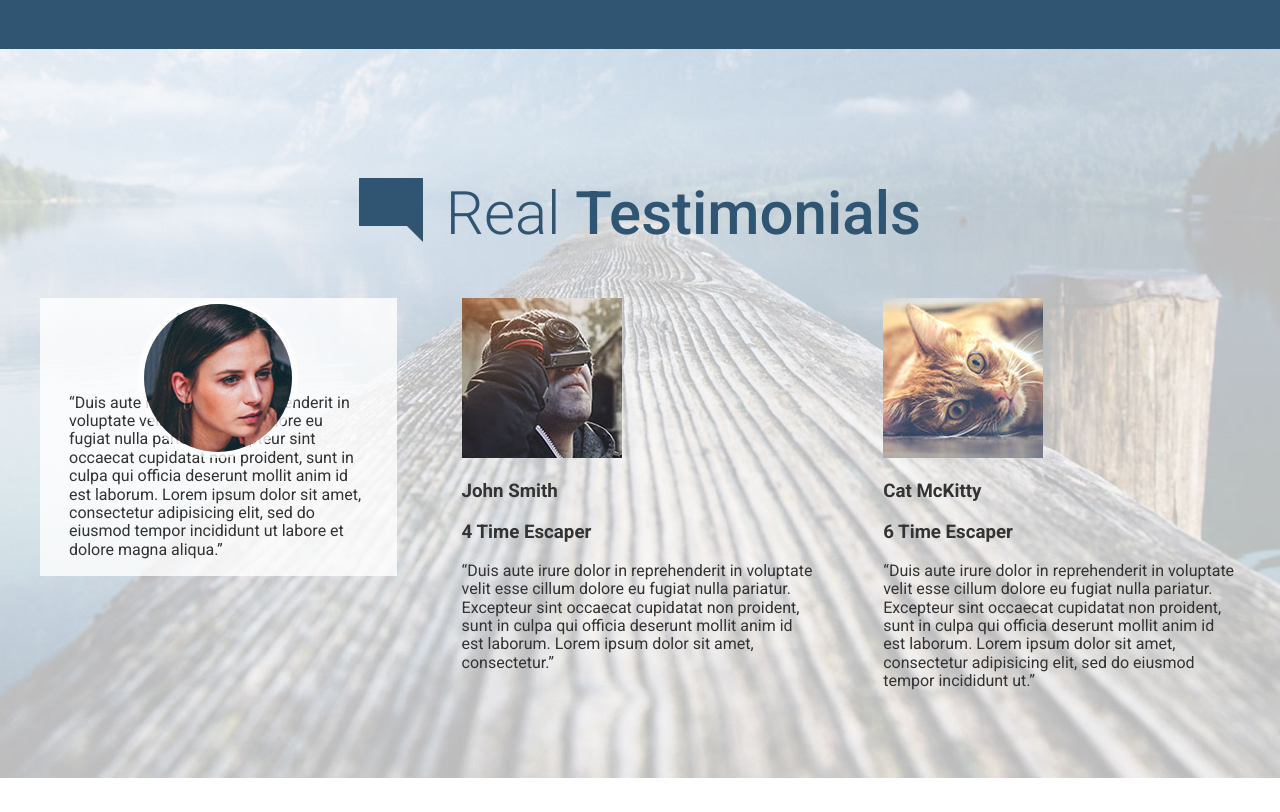
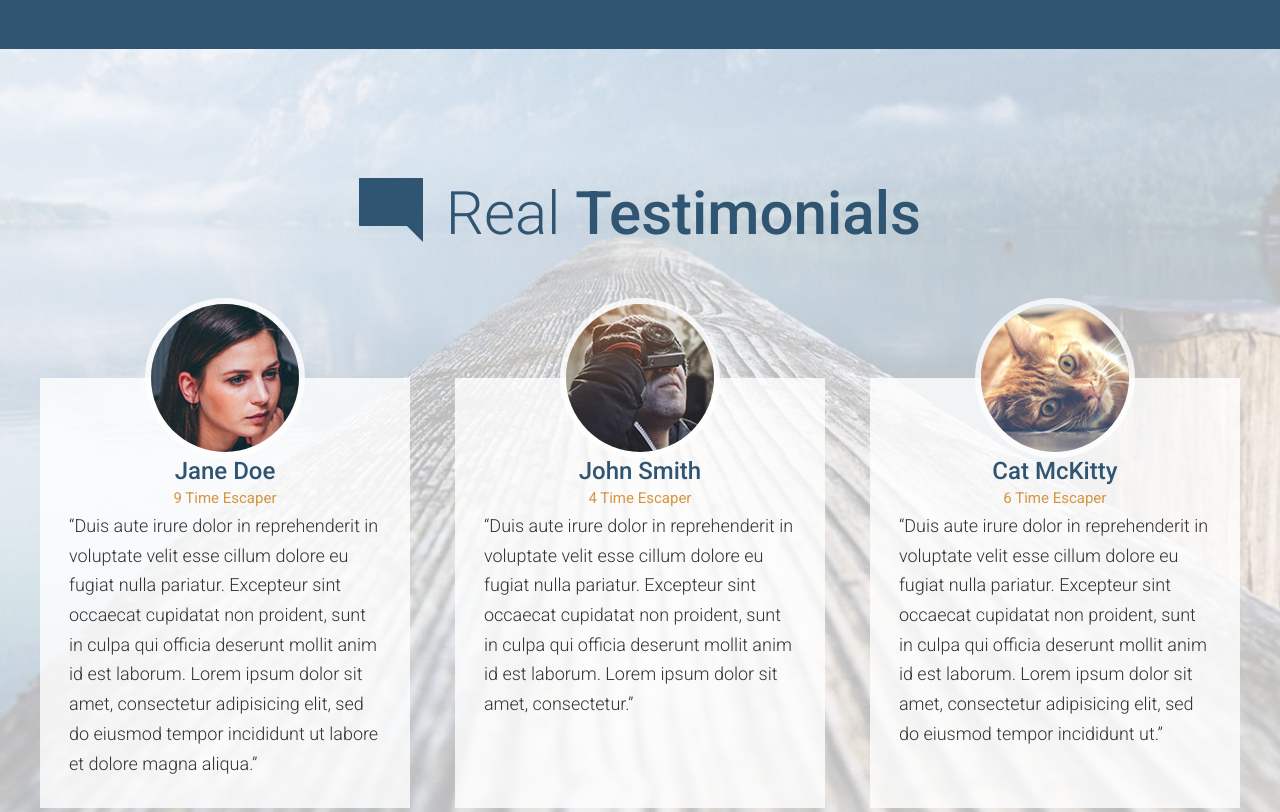
Before and after one commit to chrisgbradley/travel-site, a website: page app/index.html in a window 1280 px wide. Shown: the part 2986-3798 px from the top of the page. Drawn offline with Linux system fonts and the light colour scheme.

Commit message:
finish testimonial styles

```diff
--- a/app/assets/styles/base/_mixins.css
+++ b/app/assets/styles/base/_mixins.css
@@ -11,7 +11,7 @@
 }
 
 @define-mixin atLarge {
-	@media (min-width: 1200px) {
+	@media (min-width: 1010px) {
 		@mixin-content;
 	}
 }
--- a/app/assets/styles/modules/_page-section.css
+++ b/app/assets/styles/modules/_page-section.css
@@ -4,13 +4,34 @@
 	@mixin atMedium {
 		padding: 4.5rem 0;
 	}
+
+	&--no-b-padding-until-medium {
+		padding-bottom: 0;
+
+		@mixin atMedium {
+			padding-bottom: 4.5rem;
+		}
+	}
+
+	&--no-b-padding-until-large {
+		padding-bottom: 0;
+
+		@mixin atLarge {
+			padding-bottom: 4.5rem;
+		}
+	}
+
 	&--blue {
 		background-color: $mainBlue;
 		color: #fff;
 	}
 
 	&--testimonials {
-		background: url("/assets/images/testimonials-bg.jpg") top center no-repeat;
-		background-size: cover;
+		background-color: #e0e6ef;
+
+		@mixin atLarge {
+			background: url("/assets/images/testimonials-bg.jpg") top center no-repeat;
+			background-size: cover;
+		}
 	}
 }
--- a/app/assets/styles/modules/_row.css
+++ b/app/assets/styles/modules/_row.css
@@ -9,6 +9,10 @@
 		margin-right: -100px;
 	}
 
+	&--gutters-small {
+		margin-right: -45px;
+	}
+
 	&--gutters > div {
 		padding-right: 65px;
 	}
@@ -17,8 +21,16 @@
 		padding-right: 100px;
 	}
 
+	&--gutters-small > div {
+		padding-right: 45px;
+	}
+
 	&__b-margin-until-medium {
 		margin-bottom: 1rem;
+	}
+
+	&--t-padding {
+		padding-top: 80px;
 	}
 
 
@@ -50,4 +62,56 @@
 			width: 63%;
 		}
 	}
+
+	@mixin atLarge{
+		&__b-margin-until-large {
+			margin-bottom: 0;
+		}
+
+		&__large-4 {
+			float: left;
+			width: 33.33%;
+		}
+
+		&__large-4--larger {
+			width: 37%;
+		}
+
+		&__large-6 {
+			float: left;
+			width: 50%;
+		}
+
+		&__large-8 {
+			float: left;
+			width: 66.66%;
+		}
+
+		&__large-8--smaller {
+			width: 63%;
+		}
+	}
+
+	/* BEGIN EQUAL HEIGHT RULES */
+	&--equal-height-at-medium {
+		@mixin atMedium {
+			display: flex;
+		}
+
+		& > div {
+			float: none;
+			display: flex;
+		}
+	}
+
+	&--equal-height-at-large {
+		@mixin atLarge {
+			display: flex;
+		}
+
+		& > div {
+			float: none;
+			display: flex;
+		}
+	}
 }
--- a/app/assets/styles/modules/_testimonial.css
+++ b/app/assets/styles/modules/_testimonial.css
@@ -1,16 +1,22 @@
 .testimonial {
 	background-color: rgba(255, 255, 255, .8);
-	padding: 0 1.8125rem 1px 1.8125rem;
+	padding: 0 1.8125rem 1px 18px;
+	margin-bottom: 98px;
+
+	@mixin atLarge {
+		padding: 0 1.8125rem 1px 1.8125rem;
+		margin-bottom: 0;
+	}
 
 	&__photo {
 		position: relative;
-		top: -50%;
+		top: -80px;
 		border-radius: 50% 50%;
 		border: 6px solid rgba(255, 255, 255, .8);
 		overflow: hidden;
 		width: 160px;
 		height: 160px;
-		margin: 0 auto -50% auto;
+		margin: 0 auto -80px auto;
 	}
 
 	&__title {
@@ -28,4 +34,8 @@
 		font-size: .9375rem;
 		margin: .25rem 1rem;
 	}
+
+	&--last {
+		margin-bottom: 0;
+	}
 }
--- a/app/assets/styles/modules/_wrapper.css
+++ b/app/assets/styles/modules/_wrapper.css
@@ -8,6 +8,26 @@
 
 	&--medium {
 		max-width: 976px;
+	}
+
+	&--no-padding-until-medium {
+		padding-left: 0;
+		padding-right: 0;
+
+		@mixin atMedium {
+			padding-left: 18px;
+			padding-right: 18px;
+		}
+	}
+
+	&--no-padding-until-large{
+		padding-left: 0;
+		padding-right: 0;
+
+		@mixin atLarge {
+			padding-left: 18px;
+			padding-right: 18px;
+		}
 	}
 
 	&--b-margin {
--- a/app/index.html
+++ b/app/index.html
@@ -132,42 +132,51 @@
     </div>
   </div>
 
-  <div id="testimonials" class="page-section page-section--testimonials">
-    <div class="wrapper">
+  <div id="testimonials" class="page-section page-section--no-b-padding-until-large page-section--testimonials">
+    <div class="wrapper wrapper--no-padding-until-large">
       <h2 class="section-title section-title--blue"><img class="section-title__icon" src="assets/images/icons/comment.svg"> Real <strong>Testimonials</strong></h2>
 
-      <div class="row row--gutters">
-        <div class="row__medium-4">
+      <div class="row row--gutters-small row--t-padding row--equal-height-at-large generic-content-container">
+        <div class="row__large-4">
           <div class="testimonial">
             <div class="testimonial__photo">
-              <img src="assets/images/testimonial-jane.jpg">
+              <img sizes="160px" srcset="assets/images/testimonial-jane.jpg 160w, assets/images/testimonial-jane-hi-dpi.jpg 320w" alt="Jane Doe">
             </div>
             <h3 class="testimonial__title">Jane Doe</h3>
             <h4 class="testimonial__subtitle">9 Time Escaper</h4>
             <p>&ldquo;Duis aute irure dolor in reprehenderit in voluptate velit esse cillum dolore eu fugiat nulla
+              pariatur. Excepteur sint occaecat cupidatat non proident, sunt in culpa qui officia deserunt mollit anim id est
+              laborum. Lorem ipsum dolor sit amet, consectetur adipisicing elit, sed do eiusmod tempor incididunt ut labore et
+              dolore magna aliqua.&rdquo;</p>
+          </div>
+        </div>
+        <div class="row__large-4">
+          <div class="testimonial">
+            <div class="testimonial__photo">
+              <img sizes="160px" srcset="assets/images/testimonial-john.jpg 160w, assets/images/testimonial-john-hi-dpi.jpg 320w" alt="John Smith">
+            </div>
+            <h3 class="testimonial__title">John Smith</h3>
+            <h4 class="testimonial__subtitle">4 Time Escaper</h4>
+            <p>&ldquo;Duis aute irure dolor in reprehenderit in voluptate velit esse cillum dolore eu fugiat nulla
               pariatur.
               Excepteur sint occaecat cupidatat non proident, sunt in culpa qui officia deserunt mollit anim id est
               laborum.
-              Lorem ipsum dolor sit amet, consectetur adipisicing elit, sed do eiusmod tempor incididunt ut labore et
-              dolore
-              magna aliqua.&rdquo;</p>
+              Lorem ipsum dolor sit amet, consectetur.&rdquo;</p>
           </div>
         </div>
-        <div class="row__medium-4">
-          <img src="assets/images/testimonial-john.jpg">
-          <h3>John Smith</h3>
-          <h3>4 Time Escaper</h3>
-          <p>&ldquo;Duis aute irure dolor in reprehenderit in voluptate velit esse cillum dolore eu fugiat nulla pariatur.
-            Excepteur sint occaecat cupidatat non proident, sunt in culpa qui officia deserunt mollit anim id est laborum.
-            Lorem ipsum dolor sit amet, consectetur.&rdquo;</p>
-        </div>
-        <div class="row__medium-4">
-          <img src="assets/images/testimonial-cat.jpg">
-          <h3>Cat McKitty</h3>
-          <h3>6 Time Escaper</h3>
-          <p>&ldquo;Duis aute irure dolor in reprehenderit in voluptate velit esse cillum dolore eu fugiat nulla pariatur.
-            Excepteur sint occaecat cupidatat non proident, sunt in culpa qui officia deserunt mollit anim id est laborum.
-            Lorem ipsum dolor sit amet, consectetur adipisicing elit, sed do eiusmod tempor incididunt ut.&rdquo;</p>
+        <div class="row__large-4">
+          <div class="testimonial testimonial--last">
+            <div class="testimonial__photo">
+              <img sizes="160px" srcset="assets/images/testimonial-cat.jpg 160w, assets/images/testimonial-cat-hi-dpi.jpg 320w" alt="Cat McKitty">
+            </div>
+            <h3 class="testimonial__title">Cat McKitty</h3>
+            <h4 class="testimonial__subtitle">6 Time Escaper</h4>
+            <p>&ldquo;Duis aute irure dolor in reprehenderit in voluptate velit esse cillum dolore eu fugiat nulla
+              pariatur.
+              Excepteur sint occaecat cupidatat non proident, sunt in culpa qui officia deserunt mollit anim id est
+              laborum.
+              Lorem ipsum dolor sit amet, consectetur adipisicing elit, sed do eiusmod tempor incididunt ut.&rdquo;</p>
+          </div>
         </div>
       </div>
     </div>
--- a/app/temp/styles/styles.css
+++ b/app/temp/styles/styles.css
@@ -482,6 +482,32 @@ a {
 		max-width: 976px;
 	}
 
+.wrapper--no-padding-until-medium {
+		padding-left: 0;
+		padding-right: 0;
+	}
+
+@media (min-width: 800px) {
+
+.wrapper--no-padding-until-medium {
+			padding-left: 18px;
+			padding-right: 18px
+	}
+	}
+
+.wrapper--no-padding-until-large{
+		padding-left: 0;
+		padding-right: 0;
+	}
+
+@media (min-width: 1010px) {
+
+.wrapper--no-padding-until-large{
+			padding-left: 18px;
+			padding-right: 18px
+	}
+	}
+
 .wrapper--b-margin {
 		margin-bottom: 1rem;
 	}
@@ -509,14 +535,43 @@ a {
 }
 	}
 
+.page-section--no-b-padding-until-medium {
+		padding-bottom: 0;
+	}
+
+@media (min-width: 800px) {
+
+.page-section--no-b-padding-until-medium {
+			padding-bottom: 4.5rem
+	}
+	}
+
+.page-section--no-b-padding-until-large {
+		padding-bottom: 0;
+	}
+
+@media (min-width: 1010px) {
+
+.page-section--no-b-padding-until-large {
+			padding-bottom: 4.5rem
+	}
+	}
+
 .page-section--blue {
 		background-color: #2f5572;
 		color: #fff;
 	}
 
 .page-section--testimonials {
-		background: url("/assets/images/testimonials-bg.jpg") top center no-repeat;
-		background-size: cover;
+		background-color: #e0e6ef;
+	}
+
+@media (min-width: 1010px) {
+
+.page-section--testimonials {
+			background: url("/assets/images/testimonials-bg.jpg") top center no-repeat;
+			background-size: cover
+	}
 	}
 
 .large-hero {
@@ -674,6 +729,10 @@ a {
 		margin-right: -100px;
 	}
 
+.row--gutters-small {
+		margin-right: -45px;
+	}
+
 .row--gutters > div {
 		padding-right: 65px;
 	}
@@ -682,8 +741,16 @@ a {
 		padding-right: 100px;
 	}
 
+.row--gutters-small > div {
+		padding-right: 45px;
+	}
+
 .row__b-margin-until-medium {
 		margin-bottom: 1rem;
+	}
+
+.row--t-padding {
+		padding-top: 80px;
 	}
 
 @media (min-width: 800px) {
@@ -714,6 +781,69 @@ a {
 			width: 63%;
 		}
 	}
+
+@media (min-width: 1010px) {
+		.row__b-margin-until-large {
+			margin-bottom: 0;
+		}
+
+		.row__large-4 {
+			float: left;
+			width: 33.33%;
+		}
+
+		.row__large-4--larger {
+			width: 37%;
+		}
+
+		.row__large-6 {
+			float: left;
+			width: 50%;
+		}
+
+		.row__large-8 {
+			float: left;
+			width: 66.66%;
+		}
+
+		.row__large-8--smaller {
+			width: 63%;
+		}
+	}
+
+/* BEGIN EQUAL HEIGHT RULES */
+
+@media (min-width: 800px) {
+
+.row--equal-height-at-medium {
+			display: -webkit-box;
+			display: -ms-flexbox;
+			display: flex
+	}
+	}
+
+.row--equal-height-at-medium > div {
+			float: none;
+			display: -webkit-box;
+			display: -ms-flexbox;
+			display: flex;
+		}
+
+@media (min-width: 1010px) {
+
+.row--equal-height-at-large {
+			display: -webkit-box;
+			display: -ms-flexbox;
+			display: flex
+	}
+	}
+
+.row--equal-height-at-large > div {
+			float: none;
+			display: -webkit-box;
+			display: -ms-flexbox;
+			display: flex;
+		}
 
 .generic-content-container p {
 		font-weight: 300;
@@ -816,18 +946,27 @@ a {
 
 .testimonial {
 	background-color: rgba(255, 255, 255, .8);
-	padding: 0 1.8125rem 1px 1.8125rem;
+	padding: 0 1.8125rem 1px 18px;
+	margin-bottom: 98px;
 }
+
+@media (min-width: 1010px) {
+
+.testimonial {
+		padding: 0 1.8125rem 1px 1.8125rem;
+		margin-bottom: 0
+}
+	}
 
 .testimonial__photo {
 		position: relative;
-		top: -50%;
+		top: -80px;
 		border-radius: 50% 50%;
 		border: 6px solid rgba(255, 255, 255, .8);
 		overflow: hidden;
 		width: 160px;
 		height: 160px;
-		margin: 0 auto -50% auto;
+		margin: 0 auto -80px auto;
 	}
 
 .testimonial__title {
@@ -843,5 +982,9 @@ a {
 		text-align: center;
 		font-weight: 400;
 		font-size: .9375rem;
+		margin: .25rem 1rem;
+	}
 
+.testimonial--last {
+		margin-bottom: 0;
 	}
```
